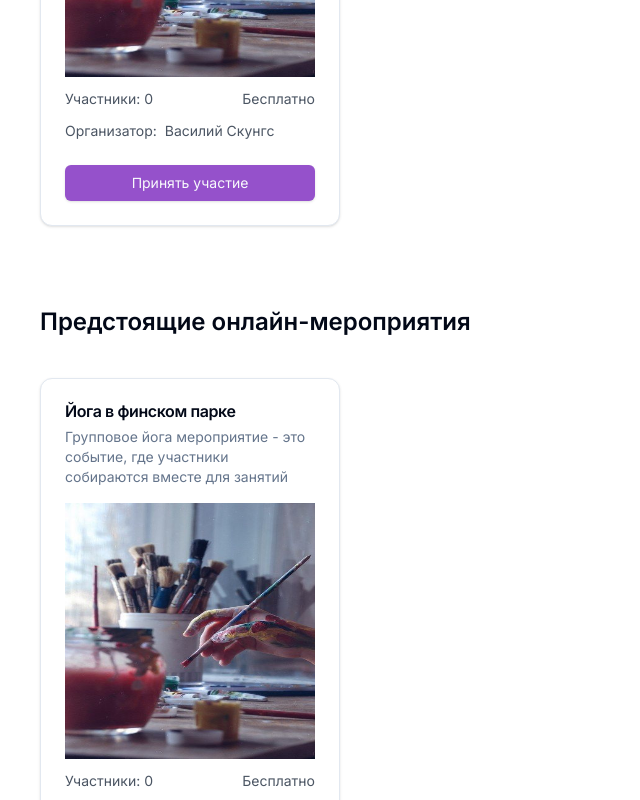
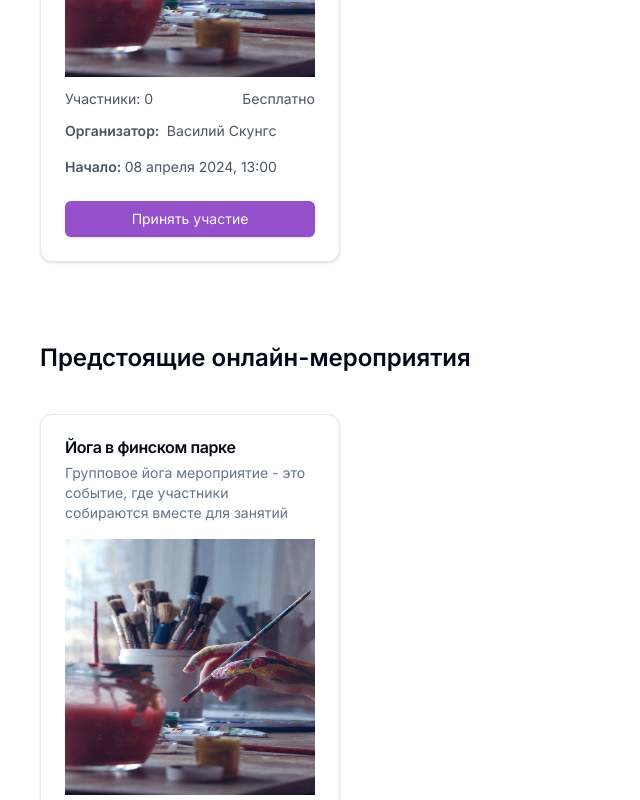
Before and after one commit to denniztr/fm-cross, a Next.js app: page / in a window 1280 px wide. Shown: the part 1240-2040 px from the top of the page, without its empty margins (0-640 px from the left). Built offline with nearby package versions, Linux system fonts and the light colour scheme; no server answers.

Commit message:
chaning UI of event card

```diff
--- a/components/EventCard.tsx
+++ b/components/EventCard.tsx
@@ -42,12 +42,15 @@ const EventCard = () => {
             </p>
             <p>Бесплатно</p>
           </div>
-          <div>
+          <div className="space-y-4 font-semibold">
             <p>
               Организатор:{' '}
-              <span className="ml-1 cursor-pointer underline-offset-4 hover:underline">
+              <span className="ml-1 font-normal cursor-pointer underline-offset-4 hover:underline">
                 Василий Скунгс
               </span>
+            </p>
+            <p>
+              Начало: <span className="font-normal">08 апреля 2024, 13:00</span>
             </p>
           </div>
         </div>
```
